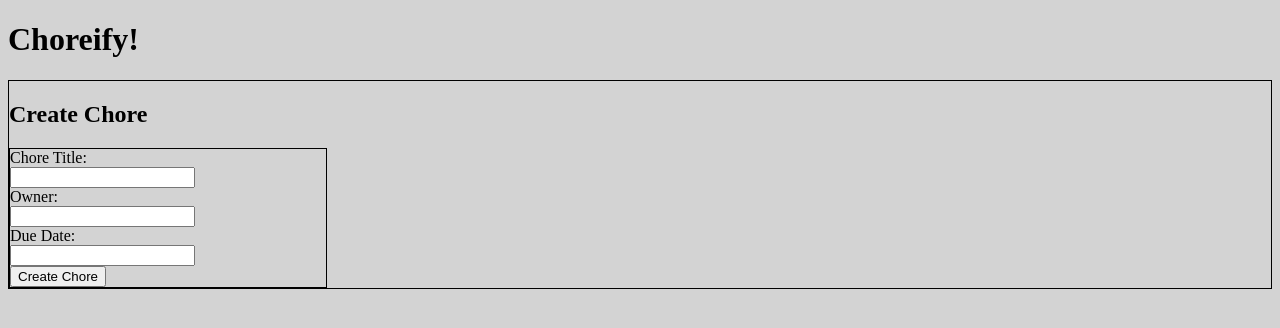
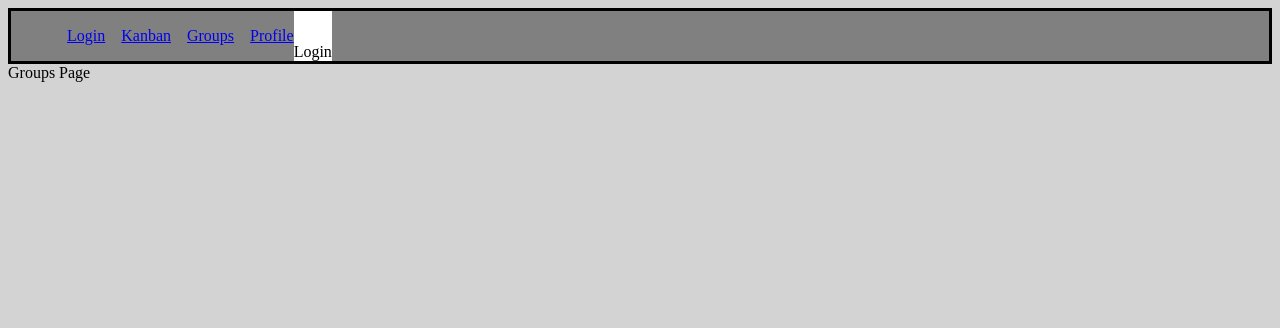
Before and after one commit to Red-Lipped-Batfish-NYOI9/Choreify, a React app: page /groups in a window 1280 px wide. Shown: the top 328 px of the page. Built offline with nearby package versions, Linux system fonts and the light colour scheme.

Commit message:
closes #20 and closes #21; creates navbar and react router

```diff
--- a/client/App.jsx
+++ b/client/App.jsx
@@ -1,12 +1,25 @@
-import React from 'react';
-import MainContainer from './containers/MainContainer.jsx';
+import React from "react";
+// import MainContainer from "./containers/MainContainer.jsx";
+import Navbar from "./containers/Navbar.jsx";
+import HomePage from "./pages/HomePage.jsx";
+import KanbanPage from "./pages/KanbanPage.jsx";
+import GroupsPage from "./pages/GroupsPage.jsx";
+import ProfilePage from "./pages/ProfilePage.jsx";
+import { Routes, Route } from "react-router-dom";
 
-function App() {
+export default function App() {
   return (
     <div>
-      <MainContainer />
+      <Navbar />
+      <div>
+        <Routes>
+          <Route path="/" element={<HomePage />} />
+          <Route path="/kanban" element={<KanbanPage />} />
+          <Route path="/groups" element={<GroupsPage />} />
+          <Route path="/profile" element={<ProfilePage />} />
+        </Routes>
+      </div>
+      {/* <MainContainer /> */}
     </div>
   );
 }
-
-export default App;
--- /dev/null
+++ b/client/containers/Navbar.jsx
@@ -0,0 +1,36 @@
+import React from "react";
+import { Link, useMatch, useResolvedPath } from "react-router-dom";
+import styles from "../stylesheets/Navbar.module.css";
+
+export default function Navbar() {
+  return (
+    <nav className={styles.navbar}>
+      {/* <Link to="/">Price Hub</Link> */}
+      {/* <Link to="/1">Teste</Link> */}
+      <ul className={styles.pages}>
+        <CustomLink to="/">Login</CustomLink>
+        <CustomLink to="/kanban">Kanban</CustomLink>
+        <CustomLink to="/groups">Groups</CustomLink>
+        <CustomLink to="/profile">Profile</CustomLink>
+      </ul>
+      <LoginInModal />
+    </nav>
+  );
+}
+
+function CustomLink({ to, children, ...props }) {
+  const resolvedPath = useResolvedPath(to);
+
+  const isActive = useMatch({ path: resolvedPath.pathname, end: true }); //Matches an URL and returns bool
+  return (
+    <li className={isActive ? "active" : ""}>
+      <Link to={to} {...props}>
+        {children}
+      </Link>
+    </li>
+  );
+}
+
+function LoginInModal() {
+  return <div className={styles.loginModal}>Login</div>;
+}
--- a/client/index.html
+++ b/client/index.html
@@ -8,6 +8,6 @@
   <body>
     <div id="root"></div>
 
-    <script src="client/build/bundle.js"></script>
+    <script src="build/bundle.js"></script>
   </body>
 </html>
--- a/client/index.js
+++ b/client/index.js
@@ -4,14 +4,16 @@ import App from "./App.jsx";
 import store from "./redux/store.js";
 import { Provider } from "react-redux";
 import { fetchChores } from "./redux/slices/choresSlice.js";
-
+import { BrowserRouter } from "react-router-dom";
 // this will first go to the dom, and get the div with the id of "root",
 // and then render the app into that
 const domNode = document.getElementById("root");
 const root = createRoot(domNode);
 root.render(
   <Provider store={store}>
-    <App />
+    <BrowserRouter>
+      <App />
+    </BrowserRouter>
   </Provider>
 );
 store.dispatch(fetchChores);
--- /dev/null
+++ b/client/pages/GroupsPage.jsx
@@ -0,0 +1,5 @@
+import React from "react";
+
+export default function GroupsPage() {
+  return <div>Groups Page</div>;
+}
--- /dev/null
+++ b/client/pages/HomePage.jsx
@@ -0,0 +1,5 @@
+import React from "react";
+
+export default function HomePage() {
+  return <div>Home Page</div>;
+}
--- /dev/null
+++ b/client/pages/KanbanPage.jsx
@@ -0,0 +1,10 @@
+import React from "react";
+import MainContainer from "../containers/MainContainer.jsx";
+export default function KanbanPage() {
+  return (
+    <div>
+      <h1>Kanban Page</h1>
+      <MainContainer />
+    </div>
+  );
+}
--- /dev/null
+++ b/client/pages/ProfilePage.jsx
@@ -0,0 +1,5 @@
+import React from "react";
+
+export default function ProfilePage() {
+  return <div>Profile Page</div>;
+}
--- /dev/null
+++ b/client/stylesheets/Navbar.module.css
@@ -0,0 +1,17 @@
+.navbar {
+  border: black solid;
+  background-color: grey;
+  display: flex;
+}
+
+.navbar li {
+  list-style: none;
+  margin-left: 1rem;
+}
+.pages {
+  display: flex;
+}
+.loginModal {
+  background-color: #ffffff;
+  align-content: end;
+}
--- a/package.json
+++ b/package.json
@@ -24,6 +24,7 @@
     "react": "^18.2.0",
     "react-dom": "^18.2.0",
     "react-redux": "^9.0.4",
+    "react-router-dom": "^6.21.1",
     "sass": "^1.69.7",
     "sass-loader": "^13.3.3",
     "style-loader": "^3.3.3",
```
Also changed, not shown: 4 other files (tests, documents, lock files or other folders).
